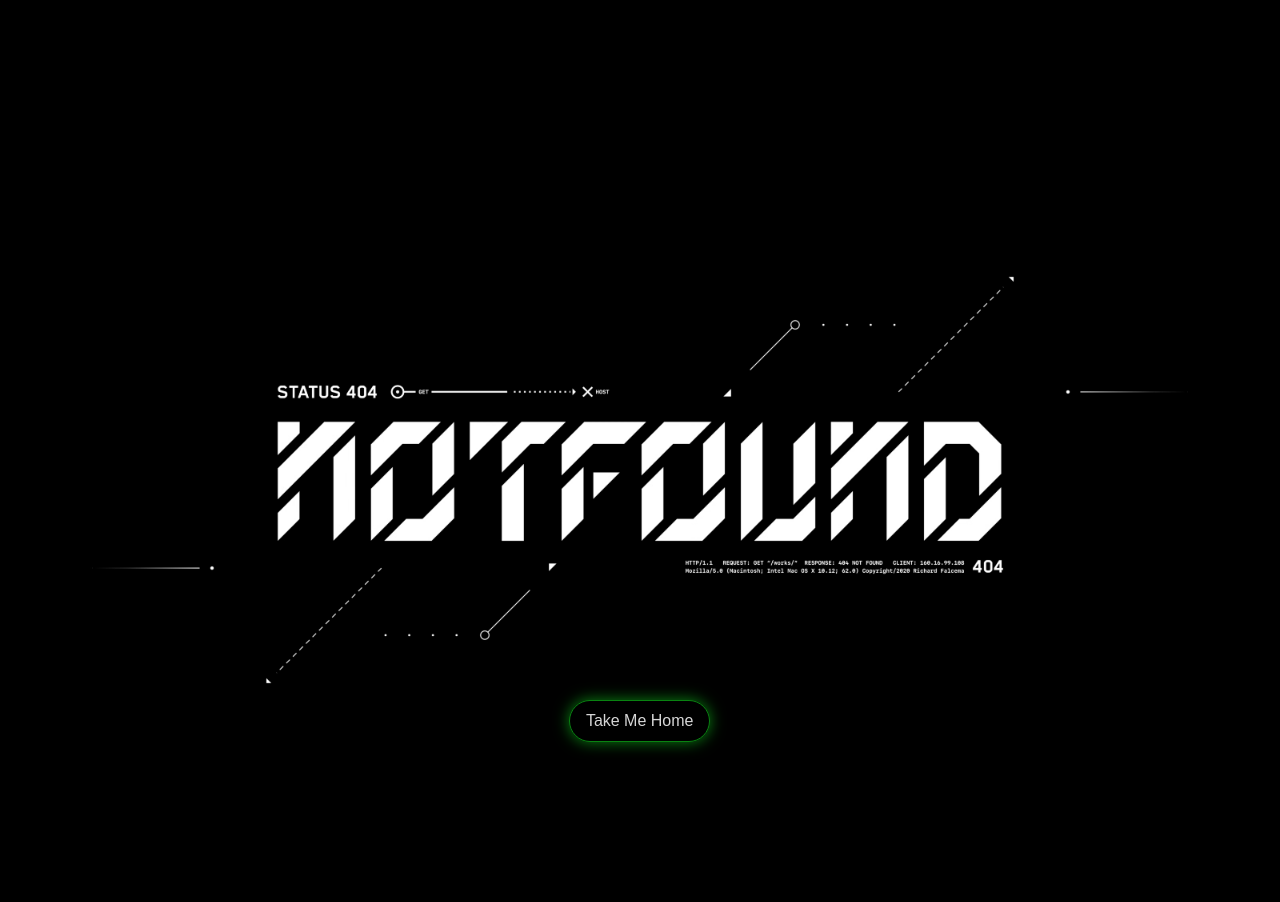
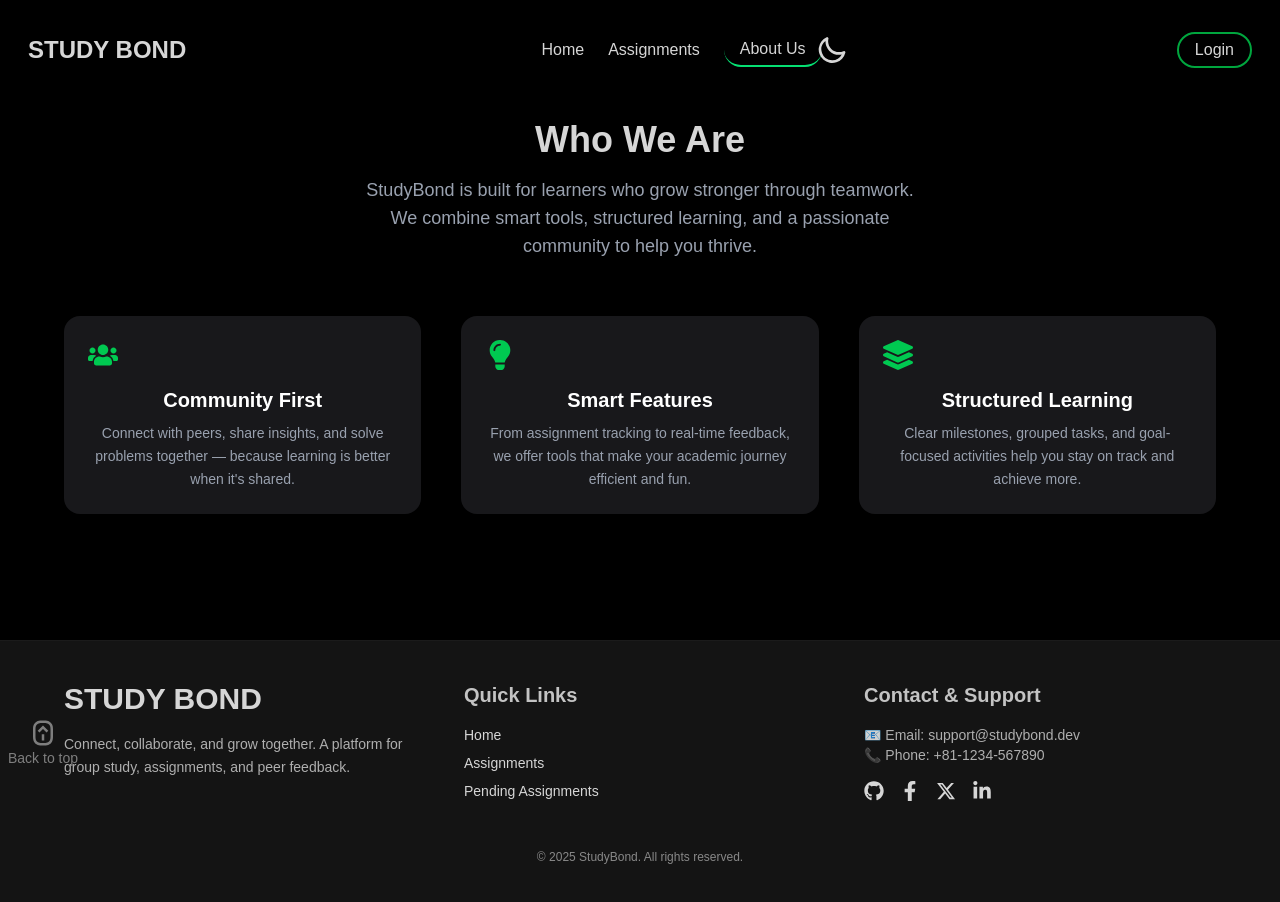
Before and after one commit to rashikdev/StudyBond, a React (Vite) app: page /about in a window 1280 px wide. Shown: the top 902 px of the page. Before the commit the page ends 800 px from the top, so only its background shows below. Built offline with nearby package versions, Linux system fonts and the light colour scheme; no server answers; a web font is replaced by a local one.

Commit message:
add about us route on navbar

```diff
--- a/src/components/Navbar.jsx
+++ b/src/components/Navbar.jsx
@@ -71,7 +71,7 @@ const Navbar = () => {
             initial={{ x: "-100%", opacity: 0 }}
             animate={{ x: 0, opacity: 1 }}
             transition={{ duration: 0.5 }}
-            className="w-50 py-3 rounded-r-4xl bg-black/50 absolute -left-2 top-20 z-50 text-white flex justify-center items-center"
+            className="w-50 py-3 rounded-r-4xl bg-black/80 absolute -left-2 top-20 z-50 text-white flex pl-8  items-center"
           >
             <ul className="flex flex-col gap-5 text-[16px]">
               <NavLink
@@ -106,7 +106,7 @@ const Navbar = () => {
                 <>
                   <NavLink
                     toggle={setOpen}
-                    to="/pending-assignments"
+                    to="/about"
                     onClick={() => setOpen(false)}
                     className={({ isActive }) => (isActive ? "" : "")}
                   >
@@ -115,7 +115,7 @@ const Navbar = () => {
                       animate={{ x: 0, opacity: 1 }}
                       transition={{ duration: 0.5, delay: 0.3 }}
                     >
-                      Pending Assignments
+                      About
                     </motion.li>
                   </NavLink>
                   <NavLink
@@ -171,20 +171,16 @@ const Navbar = () => {
             >
               Assignments
             </NavLink>
-            {user && (
-              <>
             <NavLink
-                  to="/pending-assignments"
+              to="/about"
               className={({ isActive }) =>
                 isActive
                   ? "border-b-2 border-green-400 rounded-full px-4 py-1"
                   : ""
               }
             >
-                  Pending Assignments
+              About Us
             </NavLink>
-              </>
-            )}
           </ul>
         </div>
         <div className="absolute hidden lg:block lg:right-108">
@@ -235,7 +231,7 @@ const Navbar = () => {
             initial={{ opacity: 0, scale: 0, y: -200 }}
             animate={{ opacity: 1, scale: 1, y: 0 }}
             transition={{ duration: 0.3 }}
-            className="absolute right-0 top-20 px-4 py-8 bg-gray-700/55 rounded-lg text-white"
+            className="absolute right-0 top-20 px-4 py-8 bg-black/70 rounded-lg text-white"
           >
             <ul className="flex flex-col gap-3 font-semibold overflow-hidden">
               <Link to="/create-assignment" onClick={() => setShow(false)}>
--- a/src/components/RulesSection.jsx
+++ b/src/components/RulesSection.jsx
@@ -62,7 +62,7 @@ const RulesSection = () => {
       variants={containerVariant}
       initial="hidden"
       whileInView="visible"
-      className="py-16"
+      className="py-16 overflow-hidden"
       id="rules"
     >
       <div className="w-10/12 mx-auto px-4">
--- /dev/null
+++ b/src/pages/AboutSection.jsx
@@ -0,0 +1,63 @@
+import React from "react";
+import { FaUsers, FaLightbulb, FaLayerGroup } from "react-icons/fa";
+
+const AboutSection = () => {
+  return (
+    <section className="w-11/12 max-w-6xl mx-auto mt-30 min-h-[55vh]">
+      <div className="text-center mb-14">
+        <h2 className="text-4xl font-bold mb-4">Who We Are</h2>
+        <p className="text-gray-400 max-w-xl mx-auto text-lg">
+          StudyBond is built for learners who grow stronger through teamwork. We
+          combine smart tools, structured learning, and a passionate community
+          to help you thrive.
+        </p>
+      </div>
+
+      <div className="grid md:grid-cols-3 gap-10">
+        {/* Card 1 */}
+        <div className="bg-zinc-900 p-6 rounded-2xl shadow-md hover:shadow-lg hover:-translate-y-1 transition duration-300 text-center">
+          <div className="text-green-500 text-3xl mb-4 mx-auto">
+            <FaUsers />
+          </div>
+          <h3 className="text-white text-xl font-semibold mb-2">
+            Community First
+          </h3>
+          <p className="text-gray-400 text-sm leading-relaxed">
+            Connect with peers, share insights, and solve problems together —
+            because learning is better when it's shared.
+          </p>
+        </div>
+
+        {/* Card 2 */}
+        <div className="bg-zinc-900 p-6 rounded-2xl shadow-md hover:shadow-lg hover:-translate-y-1 transition duration-300 text-center">
+          <div className="text-green-500 text-3xl mb-4 mx-auto">
+            <FaLightbulb />
+          </div>
+          <h3 className="text-white text-xl font-semibold mb-2">
+            Smart Features
+          </h3>
+          <p className="text-gray-400 text-sm leading-relaxed">
+            From assignment tracking to real-time feedback, we offer tools that
+            make your academic journey efficient and fun.
+          </p>
+        </div>
+
+        {/* Card 3 */}
+        <div className="bg-zinc-900 p-6 rounded-2xl shadow-md hover:shadow-lg hover:-translate-y-1 transition duration-300 text-center">
+          <div className="text-green-500 text-3xl mb-4 mx-auto">
+            <FaLayerGroup />
+          </div>
+          <h3 className="text-white text-xl font-semibold mb-2">
+            Structured Learning
+          </h3>
+          <p className="text-gray-400 text-sm leading-relaxed">
+            Clear milestones, grouped tasks, and goal-focused activities help
+            you stay on track and achieve more.
+          </p>
+        </div>
+      </div>
+    </section>
+  );
+};
+
+export default AboutSection;
--- a/src/pages/DashBoard.jsx
+++ b/src/pages/DashBoard.jsx
@@ -72,12 +72,13 @@ const DashBoard = () => {
               className="absolute top-0 right-0 w-[85%] h-full transparent backdrop-blur-sm p-5"
             >
               <div className="flex flex-col justify-evenly h-full text-white font-semibold">
+                <button></button>
                 <Link to="/create-assignment" className="w-fit">
                   <motion.button
                     initial={{ opacity: 0, x: 50 }}
                     animate={{ opacity: 1, x: 0 }}
                     transition={{ duration: 0.5 }}
-                    className="rounded-md  decoration-[red] hover:underline hover:text-[red] underline-offset-4 px-3  border-l-2 border-[] w-fit cursor-pointer"
+                    className="rounded-md  decoration-[red] hover:underline hover:text-[red] underline-offset-4 px-3  border-l-2 w-fit cursor-pointer"
                   >
                     Create Assignment
                   </motion.button>
@@ -87,7 +88,7 @@ const DashBoard = () => {
                     initial={{ opacity: 0, x: 50 }}
                     animate={{ opacity: 1, x: 0 }}
                     transition={{ duration: 0.5, delay: 0.2 }}
-                    className="rounded-md  decoration-[red] hover:underline hover:text-[red] underline-offset-4 px-3  border-l-2 border-[] w-fit cursor-pointer"
+                    className="rounded-md  decoration-[red] hover:underline hover:text-[red] underline-offset-4 px-3  border-l-2 w-fit cursor-pointer"
                   >
                     All Assignments
                   </motion.button>
@@ -97,7 +98,7 @@ const DashBoard = () => {
                     initial={{ opacity: 0, x: 50 }}
                     animate={{ opacity: 1, x: 0 }}
                     transition={{ duration: 0.5, delay: 0.4 }}
-                    className="rounded-md  decoration-[red] hover:underline hover:text-[red] underline-offset-4 px-3  border-l-2 border-[] w-fit cursor-pointer"
+                    className="rounded-md  decoration-[red] hover:underline hover:text-[red] underline-offset-4 px-3  border-l-2 w-fit cursor-pointer"
                   >
                     Review Assignments
                   </motion.button>
@@ -107,7 +108,7 @@ const DashBoard = () => {
                     initial={{ opacity: 0, x: 50 }}
                     animate={{ opacity: 1, x: 0 }}
                     transition={{ duration: 0.5, delay: 0.6 }}
-                    className="rounded-md  decoration-[red] hover:underline hover:text-[red] underline-offset-4 px-3  border-l-2 border-[] w-fit cursor-pointer"
+                    className="rounded-md  decoration-[red] hover:underline hover:text-[red] underline-offset-4 px-3  border-l-2 w-fit cursor-pointer"
                   >
                     My Attempted Assignments
                   </motion.button>
@@ -139,7 +140,8 @@ const DashBoard = () => {
         <h2 className="text-3xl font-bold text-yellow-400">
           Assignment Overview
         </h2>
-        <div className="flex justify-center items-center gap-6">
+        <div className="grid grid-cols-1 md:grid-cols-2 lg:grid-cols-1 lg:gap-20">
+          <div className="flex flex-col lg:flex-row justify-center items-center gap-6">
             <Link
               to="/my-assignments"
               className="hover:scale-95 transition duration-300"
@@ -202,6 +204,7 @@ const DashBoard = () => {
           </div>
         </div>
       </div>
+    </div>
   );
 };
 
--- a/src/pages/MyAssignments.jsx
+++ b/src/pages/MyAssignments.jsx
@@ -22,7 +22,7 @@ const MyAssignments = () => {
   }
 
   return (
-    <div className="w-11/12 mx-auto mt-30 min-h-[55vh]">
+    <div className="w-11/12 mx-auto mt-30 min-h-[60vh]">
       <div>
         <div className="p-4 max-w-7xl mx-auto">
           <h2 className="text-2xl font-bold my-10 text-green-500">My Submitted Assignments</h2>
--- a/src/routes/Router.jsx
+++ b/src/routes/Router.jsx
@@ -12,6 +12,7 @@ import ErrorPage from "../components/ErrorPage";
 import PendingAssignments from "../pages/PendingAssignments";
 import MyAssignments from "../pages/MyAssignments";
 import DashBoard from "../pages/DashBoard";
+import AboutSection from "../pages/AboutSection";
 export const Router = createBrowserRouter([
   {
     path: "/",
@@ -28,6 +29,10 @@ export const Router = createBrowserRouter([
       {
         path: "login",
         Component: Login,
+      },
+      {
+        path: "about",
+        Component: AboutSection,
       },
       {
         path: "/assignments",
```
Lines whose indentation alone changed are shown as unchanged.
